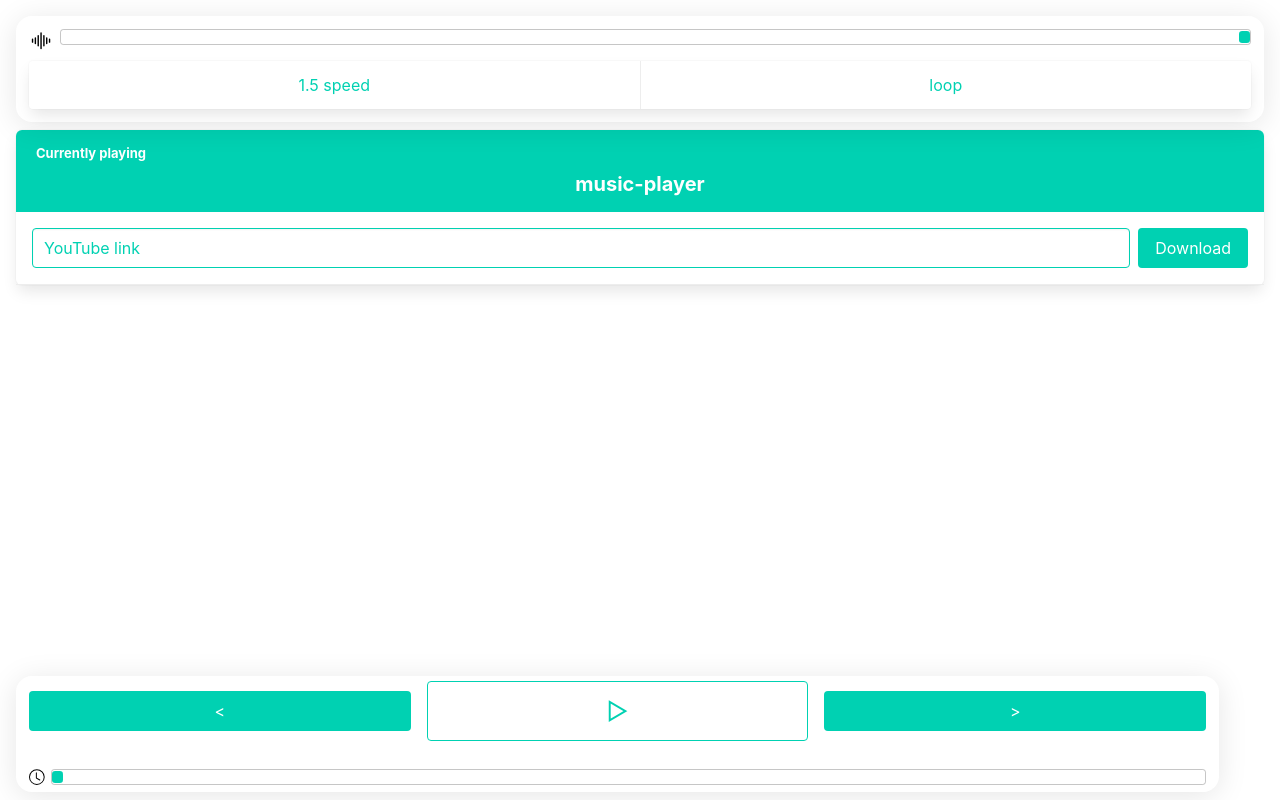
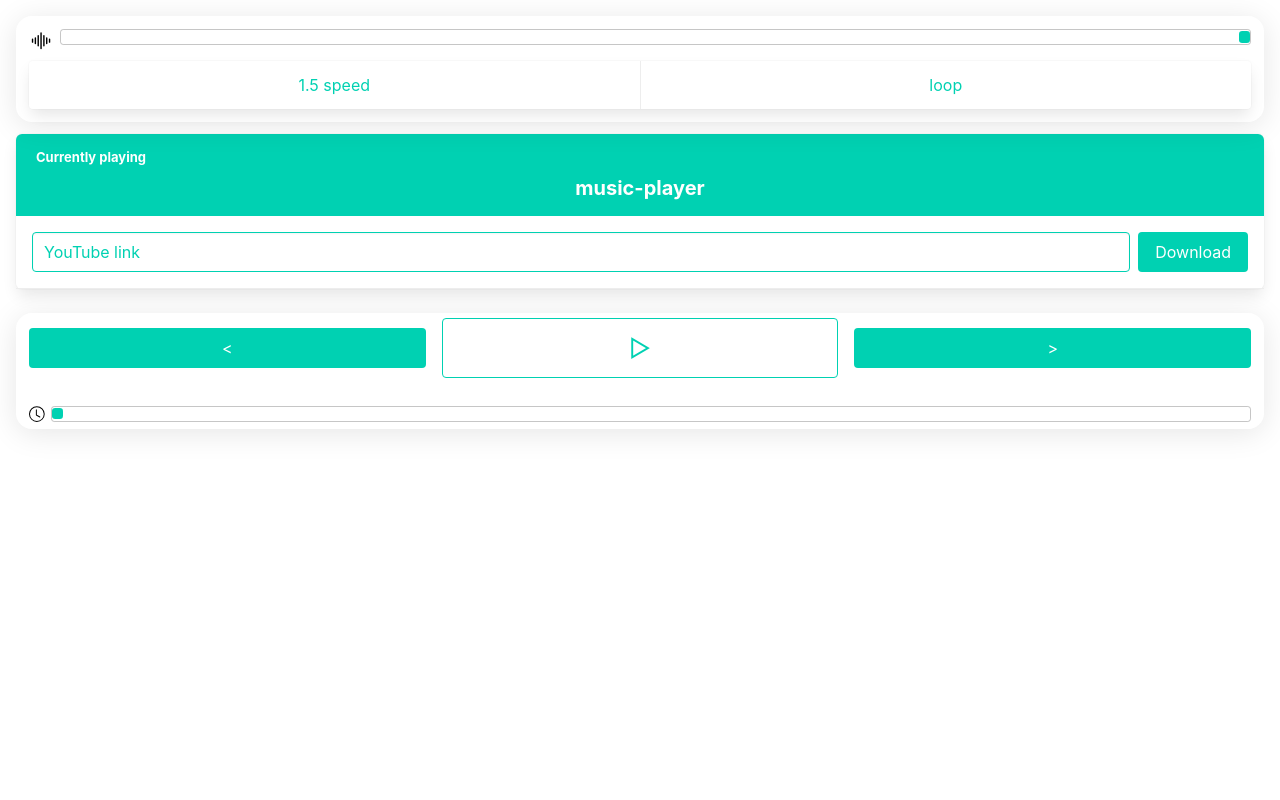
Before and after one commit to LucasHazardous/music-player, an Electron app: page src/public/pages/index.html in a window 1280 px wide. Drawn offline with nearby package versions, Linux system fonts and the light colour scheme; no server answers.

Commit message:
fixed sticky panels

```diff
--- a/src/public/assets/style.css
+++ b/src/public/assets/style.css
@@ -22,9 +22,8 @@
 }
 
 #nav {
-	position: fixed;
+	position: sticky;
 	bottom: 0.5rem;
-	width: 94%;
 }
 
 #controls,
--- a/src/public/pages/index.html
+++ b/src/public/pages/index.html
@@ -13,7 +13,7 @@
 
 <body class="p-4">
     <h1 id="updateInfo" class="notification is-primary is-hidden">Update info<button class="delete is-hidden" aria-label="delete" id="closeUpdateInfoBtn"></button></h1>
-    <div id="controls" class="p-3 mb-2">
+    <div id="controls" class="p-3 mb-3">
         <audio src="" id="audioElement" class="is-hidden"></audio>
         <div class="is-flex is-align-content-center">
             <svg xmlns="http://www.w3.org/2000/svg" width="32" height="32" viewBox="0 0 22 22">
@@ -59,7 +59,6 @@
             <input type="range" id="timeControl" class="slider" min="0" max="100" value="0">
         </div>
     </div>
-    <br><br><br><br><br>
 </body>
 <script type="module" src="../scripts/storage.js"></script>
 <script type="module" src="../scripts/playing.js"></script>
```
